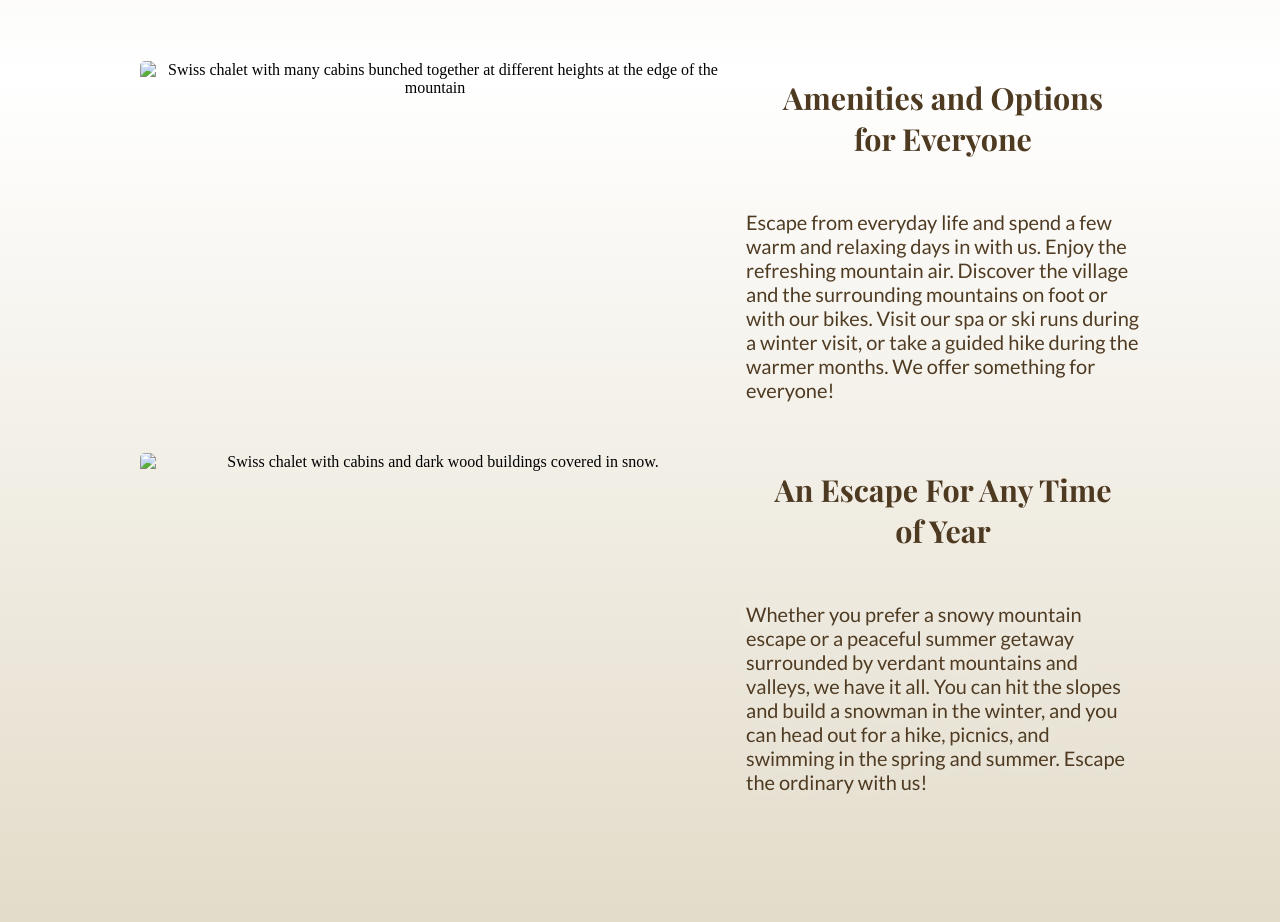
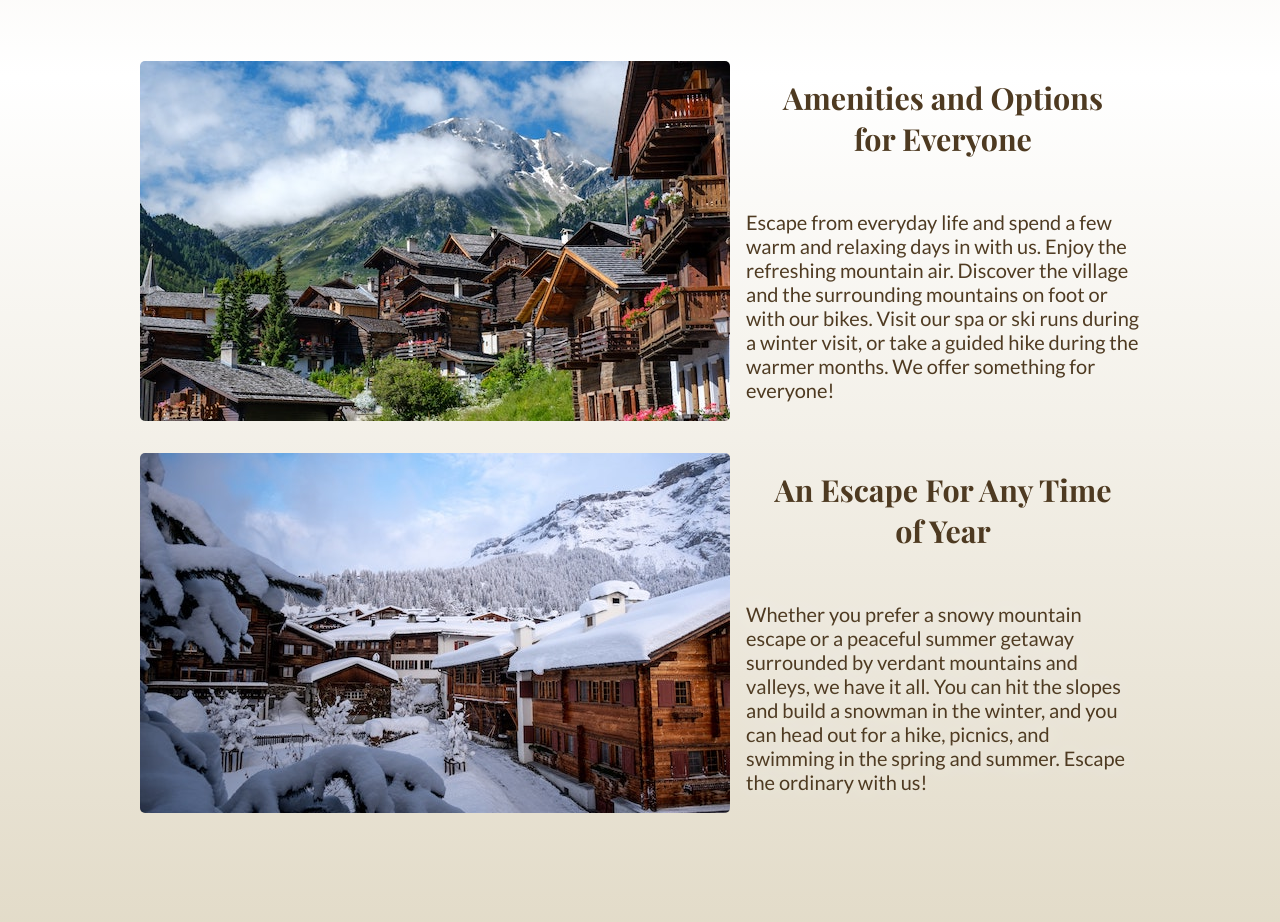
Before and after one commit to may-913/Final-Project, a plain HTML site: page index.html in a window 1280 px wide. Shown: the part 880-1802 px from the top of the page. Drawn offline with nearby package versions, Linux system fonts and the light colour scheme; the site is published under a folder, as on GitHub Pages, so addresses that start at the root find nothing; a web font is replaced by a local one.

Commit message:
image fix part 2.2

```diff
--- a/index.html
+++ b/index.html
@@ -30,19 +30,19 @@
                 <li><a href="contact.html">Contact</a></li>
             </ul>
         </nav>
-        <img id="headerimg" src="/images/swiss-valley.jpg" alt="Swiss mountains in the horizon with lush green pine trees on either side of a river in the foreground."  width="1440" height="560">
+        <img id="headerimg" src="images/swiss-valley.jpg" alt="Swiss mountains in the horizon with lush green pine trees on either side of a river in the foreground."  width="1440" height="560">
     </header>
 
     <main>
         <h2>Relax, Explore, Enjoy</h2>
         <p id="hometxt">Nestled in a beautiful valley in the Swiss Alps, our resort is the perfect escape from the mundane. Dining options include an Italian restaurant, and ski-in bars on mountainside terraces. Other amenities consist of an upscale spa, hot tubs, a gym and a climbing wall. Breakfast is available.</p>
         <section class="homebody">
-            <img class="bodyimg" src="/images/swiss-chalet.jpg" alt="Swiss chalet with many cabins bunched together at different heights at the edge of the mountain" width="590" height="360">
+            <img class="bodyimg" src="images/swiss-chalet.jpg" alt="Swiss chalet with many cabins bunched together at different heights at the edge of the mountain" width="590" height="360">
             <h3>Amenities and Options for Everyone</h3>
             <p>Escape from everyday life and spend a few warm and relaxing days in with us. Enjoy the refreshing mountain air. Discover the village and the surrounding mountains on foot or with our bikes. Visit our spa or ski runs during a winter visit, or take a guided hike during the warmer months. We offer something for everyone!</p>
         </section>
         <section class="homebody">
-            <img class="bodyimg" src="/images/snowy-chalet.jpg" alt="Swiss chalet with cabins and dark wood buildings covered in snow." width="590" height="360">
+            <img class="bodyimg" src="images/snowy-chalet.jpg" alt="Swiss chalet with cabins and dark wood buildings covered in snow." width="590" height="360">
             <h3>An Escape For Any Time of Year</h3>
             <p>Whether you prefer a snowy mountain escape or a peaceful summer getaway surrounded by verdant mountains and valleys, we have it all. You can hit the slopes and build a snowman in the winter, and you can head out for a hike, picnics, and swimming in the spring and summer. Escape the ordinary with us!</p>
         </section>
```
